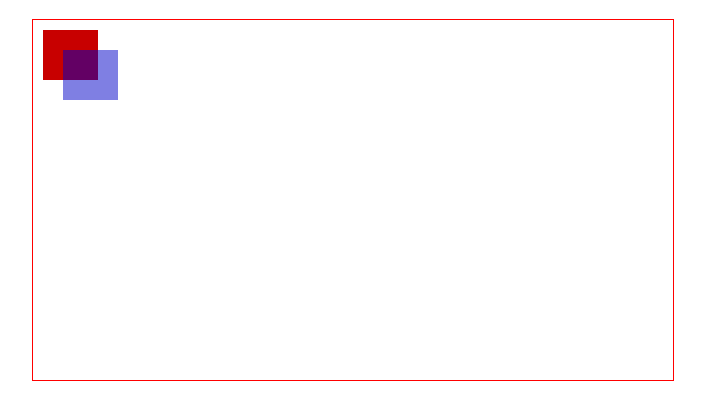
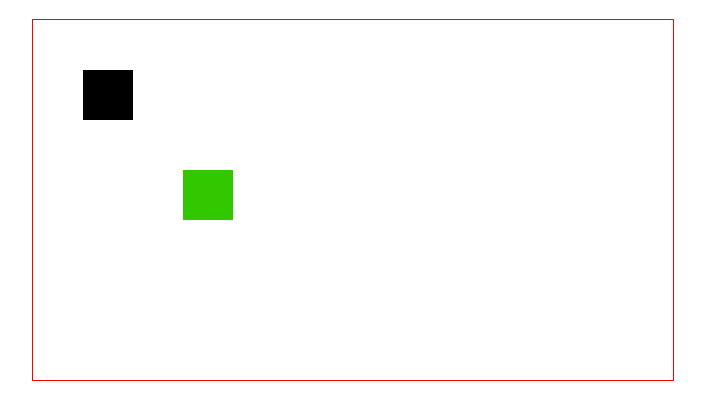
Before and after one commit to etlgfx/nmw, a plain HTML site: page index.html in a window 1280 px wide. Shown: the part 62-482 px from the top of the page, without its empty margins (288-993 px from the left). Drawn offline with Linux system fonts and the light colour scheme.

Commit message:
fancy render loop

```diff
--- a/game.js
+++ b/game.js
@@ -1,24 +1,44 @@
-var game = (function () {
-	var canvas,
-		context;
+var canvas,
+	context;
 
-	function game(id) {
-		canvas = document.getElementById(id);
-		context = canvas.getContext('2d');
+function obj() {
+	this.coords = [0, 0];
+	this.size = [50, 50];
+	this.color = [0, 0, 0];
+}
 
-		requestAnimationFrame(step);
-	};
+obj.prototype.render = function(ctx) {
+	ctx.fillStyle = "rgb("+ this.color.join(",") +")";
+	ctx.fillRect(this.coords[0], this.coords[1], this.size[0], this.size[1]);
+};
 
-	function step() {
-		context.fillStyle = "rgb(200,0,0)";
-		context.fillRect (10, 10, 55, 50);
+function game(id) {
+	canvas = document.getElementById(id);
+	context = canvas.getContext('2d');
+	canvas.addEventListener('click', function(evt) {
+		//console.log(evt);
+	});
 
-		context.fillStyle = "rgba(0, 0, 200, 0.5)";
-		context.fillRect (30, 30, 55, 50);
-	};
+	this.objs = [];
 
-	return game;
-})();
+	var o;
+
+	o = new obj();
+	o.coords = [50, 50];
+	this.objs.push(o);
+
+	o = new obj();
+	o.coords = [150, 150];
+	o.color = [50, 200, 0];
+	this.objs.push(o);
+
+	var self = this;
+	requestAnimationFrame(function () { self.step() }, canvas);
+}
+
+game.prototype.step = function () {
+	this.objs.forEach(function (obj) { obj.render(context); });
+};
 
 (function() {
 	var requestAnimationFrame = window.requestAnimationFrame || window.mozRequestAnimationFrame || window.webkitRequestAnimationFrame || window.msRequestAnimationFrame;
--- a/index.html
+++ b/index.html
@@ -24,7 +24,7 @@
 		<script type="text/javascript" src="game.js">
 		</script>
 		<script type="text/javascript">
-			game('game');
+			new game('game');
 		</script>
 	</body>
 </html>
```
